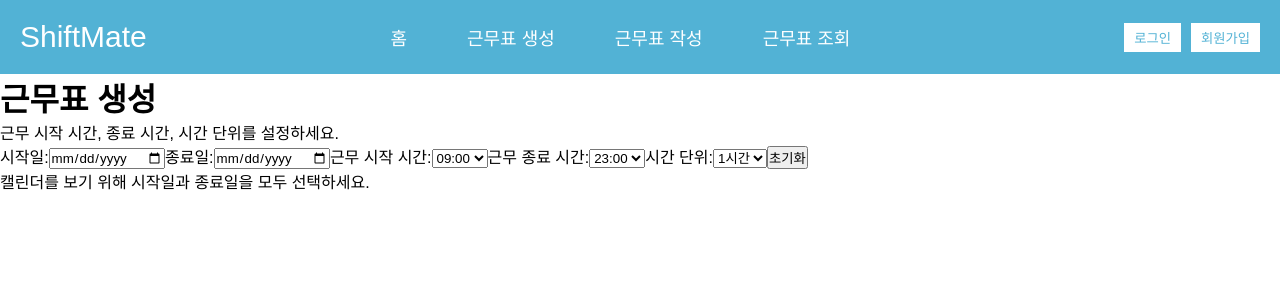
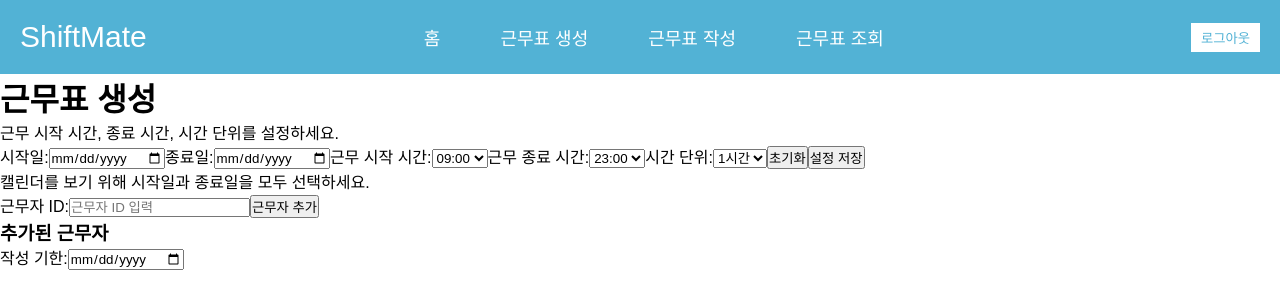
Before and after one commit to CSID-DGU/2024-1-OSS-stackOverflowers, a React (Create React App) app in the folder frontend/blog/: page /create in a window 1280 px wide. Shown: the top 308 px of the page. Built offline with nearby package versions, Linux system fonts and the light colour scheme.

Commit message:
feat : 접근 가능 근무자 추가, 작성 기한, 근무표 저장 기능 구현

```diff
--- a/frontend/blog/src/pages/CreateSchedule.js
+++ b/frontend/blog/src/pages/CreateSchedule.js
@@ -12,6 +12,9 @@ const CreateSchedule = () => {
   const [timeUnit, setTimeUnit] = useState(1); // 기본값을 1시간으로 설정
   const [startDate, setStartDate] = useState("");
   const [endDate, setEndDate] = useState("");
+  const [workerId, setWorkerId] = useState(""); // 근무자 ID 입력 상태
+  const [workers, setWorkers] = useState([]); // 근무자 목록
+  const [deadline, setDeadline] = useState("");
   const calendarRef = useRef(null);
   const navigate = useNavigate();
 
@@ -42,6 +45,31 @@ const CreateSchedule = () => {
     setEvents([]);
   };
 
+  const handleSaveSchedule = () => {
+    // 저장할 근무표 데이터
+    const scheduleData = {
+      events,
+      startHour,
+      endHour,
+      timeUnit,
+      startDate,
+      endDate,
+      workers,
+      deadline,
+    };
+    localStorage.setItem("scheduleData", JSON.stringify(scheduleData));
+    alert("근무표가 저장되었습니다.");
+
+    setEvents([]);
+    setStartHour("09:00");
+    setEndHour("23:00");
+    setTimeUnit(1);
+    setStartDate("");
+    setEndDate("");
+    setWorkers([]);
+    setDeadline("");
+
+  };
   const handleStartDateChange = (e) => {
     setStartDate(e.target.value);
   };
@@ -49,6 +77,24 @@ const CreateSchedule = () => {
   const handleEndDateChange = (e) => {
     setEndDate(e.target.value);
   };
+
+  const handleDeadlineChange = (e) => {
+    setDeadline(e.target.value); // 작성 기한 변경
+  };
+
+  const handleWorkerAdd = () => {
+    if (workerId && !workers.includes(workerId)) {
+      setWorkers((prevWorkers) => [...prevWorkers, workerId]);
+      setWorkerId(""); // 입력 필드 초기화
+    } else {
+      alert("중복된 근무자 ID거나 빈 값을 입력했습니다.");
+    }
+  };
+
+  const handleWorkerRemove = (id) => {
+    setWorkers((prevWorkers) => prevWorkers.filter((worker) => worker !== id));
+  };
+
 
   useEffect(() => {
     if (calendarRef.current && startDate && endDate) {
@@ -74,8 +120,7 @@ const CreateSchedule = () => {
           </ul>
         </nav>
         <div className="auth-buttons">
-          <button onClick={() => navigate('/login')}>로그인</button>
-            <button onClick={() => navigate('/signup')}>회원가입</button>
+          <button onClick={() => navigate('/Home')}>로그아웃</button>
         </div>
       </header>
       <h1>근무표 생성</h1>
@@ -136,6 +181,9 @@ const CreateSchedule = () => {
         <button onClick={handleReset} className="reset-button">
           초기화
         </button>
+        <button onClick={handleSaveSchedule} className="save-button">
+          설정 저장
+        </button>
       </div>
 
       <div className="calendar-container">
@@ -175,6 +223,44 @@ const CreateSchedule = () => {
           <p>캘린더를 보기 위해 시작일과 종료일을 모두 선택하세요.</p>
         )}
       </div>
+
+      <div className="worker-section">
+        <label>
+          근무자 ID:
+          <input
+            type="text"
+            value={workerId}
+            onChange={(e) => setWorkerId(e.target.value)}
+            placeholder="근무자 ID 입력"
+          />
+        </label>
+        <button onClick={handleWorkerAdd} className="add-worker-button">
+          근무자 추가
+        </button>
+
+        <div className="worker-list">
+          <h3>추가된 근무자</h3>
+          <ul>
+            {workers.map((worker) => (
+              <li key={worker}>
+                {worker} <button onClick={() => handleWorkerRemove(worker)}>삭제</button>
+              </li>
+            ))}
+          </ul>
+        </div>
+      </div>
+
+      <div className="deadline-setting">
+        <label>
+          작성 기한:
+          <input
+            type="date"
+            value={deadline}
+            onChange={handleDeadlineChange}
+          />
+        </label>
+      </div>
+
     </div>
   );
 };
```
